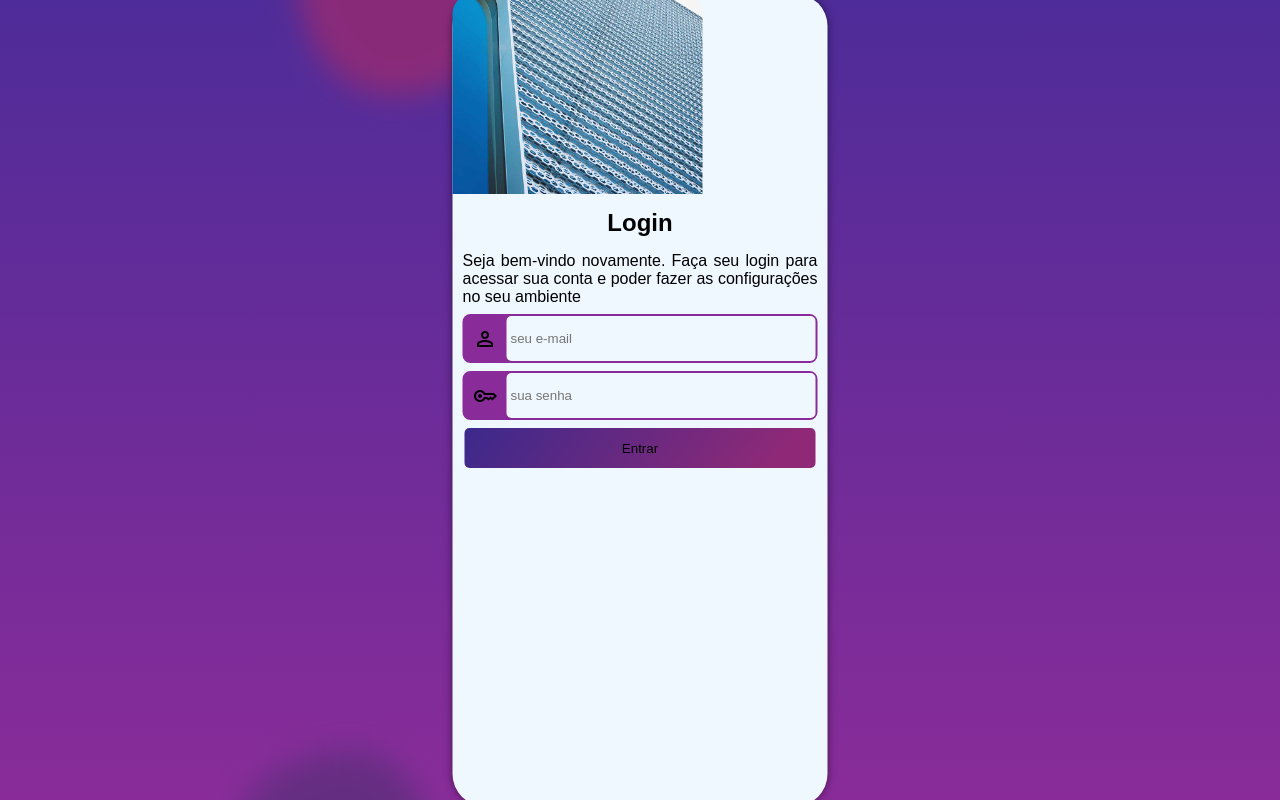
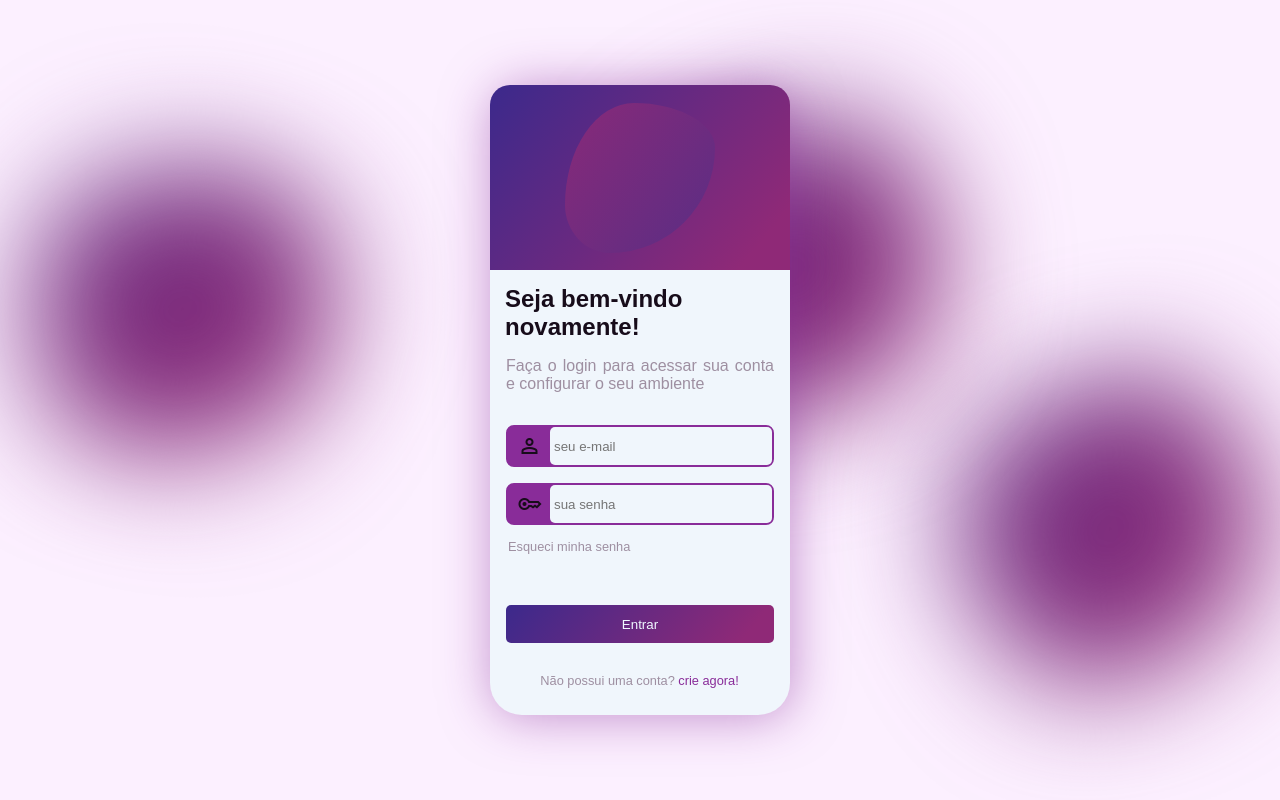
Before and after one commit to Joao-Eduardo-AJ/Formularios, a plain HTML site: page index.html in a window 1280 px wide. Drawn offline with nearby package versions, Linux system fonts and the light colour scheme.

Commit message:
Projeto pronto

```diff
--- a/estilos/style.css
+++ b/estilos/style.css
@@ -11,8 +11,9 @@
     --cor3: #5F2D83;
     --cor4: #892C99;
     --cor5: #8F2977;
-    --cor6: aliceblue;
-    --cor7: #1C0F1F;
+    --cor6: rgb(240, 246, 252);
+    --cor7: #170c1a;
+    --cor8: #9e8fa1;
 }
 
 * {
@@ -25,7 +26,7 @@ body,
 html {
     position: relative;
     height: 100vh;
-    background-image: linear-gradient(to top, var(--cor4), var(--cor2));
+    background-color: rgb(252, 240, 255);
     overflow: hidden;
 }
 
@@ -35,27 +36,26 @@ div#bola1 {
     position: absolute;
     left: 20%;
     top: 50%;
-    background-color:  var(--cor5);
-    width: 200px;
-    height: 200px;
+    background: linear-gradient(129.3deg, var(--cor3) -15.22%, var(--cor5) 88.61%);
+    width: 300px;
+    height: 300px;
     border-radius: 66% 34% 62% 38% / 42% 52% 48% 58%;
-    transition: all 5s;
-    animation-duration: 40s;
+    animation-duration: 10s;
     animation-name: bola1;
     animation-iteration-count: infinite;
     animation-direction: alternate;
     animation-timing-function: linear;
-    -webkit-filter: blur(15px);
-    -moz-filter: blur(15px);
-    -o-filter: blur(15px);
-    -ms-filter: blur(15px);
-    filter: blur(15px);
+    -webkit-filter: blur (60px);
+    -moz-filter: blur(60px);
+    -o-filter: blur(60px);
+    -ms-filter: blur(60px);
+    filter: blur(60px);
 }
 
 @keyframes bola1 {
     from {
         left: 30%;
-        top: -22%;
+        top: -10%;
 
     }
 
@@ -63,7 +63,6 @@ div#bola1 {
         left: -25%;
         top: 50%;
         transform: rotate(750deg);
-        background-color: var(--cor3);
     }
 }
 
@@ -73,35 +72,69 @@ div#bola2 {
     position: absolute;
     left: 20%;
     top: 50%;
-    background-color: var(--cor3);
-    width: 200px;
-    height: 200px;
+    background: linear-gradient(129.3deg, var(--cor3) -15.22%, var(--cor5) 88.61%);
+    width: 300px;
+    height: 300px;
     border-radius: 66% 34% 62% 38% / 42% 52% 48% 58%;
-    transition: all 5s;
-    animation-duration: 40s;
+    animation-duration: 10s;
     animation-name: bola2;
     animation-iteration-count: infinite;
     animation-direction: alternate;
     animation-timing-function: linear;
-    -webkit-filter: blur(15px);
-    -moz-filter: blur(15px);
-    -o-filter: blur(15px);
-    -ms-filter: blur(15px);
-    filter: blur(15px);
+    -webkit-filter: blur (60px);
+    -moz-filter: blur(60px);
+    -o-filter: blur(60px);
+    -ms-filter: blur(60px);
+    filter: blur(60px);
 }
 
 @keyframes bola2 {
     from {
         left: 0%;
-        top: 110%;
+        top: 95%;
 
     }
 
     to {
         left: 150%;
-        top: -20%;
+        top: 0%;
         transform: rotate(700deg);
-        background-color: var(--cor5);
+    }
+}
+
+div#bola3 {
+    padding: 0px;
+    margin: 0px;
+    position: absolute;
+    left: 20%;
+    top: 50%;
+    background: linear-gradient(129.3deg, var(--cor3) -15.22%, var(--cor5) 88.61%);
+    width: 300px;
+    height: 300px;
+    border-radius: 66% 34% 62% 38% / 42% 52% 48% 58%;
+    animation-duration: 10s;
+    animation-name: bola3;
+    animation-iteration-count: infinite;
+    animation-direction: alternate;
+    animation-timing-function: linear;
+    -webkit-filter: blur (60px);
+    -moz-filter: blur(60px);
+    -o-filter: blur(60px);
+    -ms-filter: blur(60px);
+    filter: blur(60px);
+}
+
+@keyframes bola3 {
+    from {
+        left: 110%;
+        top: 40%;
+
+    }
+
+    to {
+        left: -10%;
+        top: -10%;
+        transform: rotate(720deg);
     }
 }
 
@@ -112,26 +145,51 @@ section {
     transform: translate(-50%, -50%);
     text-align: center;
     background-color: var(--cor6);
-    width: 375px;
-    height: 812px;
+    width: 300px;
+    height: 630px;
     border-radius: 32px;
-    box-shadow: 0px 0px 8px rgba(0, 0, 0, 0.5);
+    box-shadow: 2px 2px 50px #892c9980;
 }
 
-div#imagem {
-    background: url(/imagens/predio.jpg) left bottom no-repeat;
+form > div > p {
+    font-size: 0.8em;
+}
+
+div#head {
+    background: linear-gradient(129.3deg, var(--cor1) -15.22%, var(--cor5) 88.61%);
     background-size: cover;
-    transform: scaleX(-1);
-    height: 200px;
-    width: 250px;
+    height: 185px;
+    width: 300;
     border-radius: 20px 20px 0px 0px;
+    position: relative;
+}
+
+div#desenho {
+    position: absolute;
+    left: 50%;
+    top: 50%;
+    transform: translate(-50%, -50%);
+    display: block;
+    background-image: linear-gradient(129.3deg, var(--cor5) -15.22%, var(--cor3) 88.61%);
+    width: 150px;
+    height: 150px;
+    border-radius: 46% 54% 70% 30% / 68% 30% 70% 32% ;
 }
 
 h1 {
     margin: 15px;
+    text-align: left;
+    color: var(--cor7);
+}
+
+p#text {
+    margin: 16px 16px 32px 16px;
+    padding: 0px;
+    color: var(--cor8);
 }
 
 p {
+    color: var(--cor7);
     text-align: justify;
     padding: 0px 10px;
 }
@@ -141,15 +199,30 @@ div.campo {
     background-color: var(--cor4);
     border: 2px solid var(--cor4);
     display: block;
-    margin: 8px 10px;
+    margin: 16px 16px;
     border-radius: 8px;
-    height: 45px;
+    height: 38px;
     text-align: right;
+}
+
+p.aux {
+    color:var(--cor8);
+    font-size: 0.8em;
+    padding: 0px;
+    margin: 16px 0px 16px 0px;
+}
+
+p > a {
+    color: #892C99;
+}
+
+a {
+    text-decoration: none;
 }
 
 input {
     background-color: var(--cor6);
-    height: 83%;
+    height: 79%;
     width: calc(100% - 50px);
     border: 0px;
     padding: 4px;
@@ -158,7 +231,7 @@ input {
 }
 
 input:hover {
-    background-color: rgb(203, 210, 216);
+    background-color: rgb(226, 233, 240);
 }
 
 i {
@@ -168,26 +241,39 @@ i {
     transform: translate(0%, -50%);
     padding: 12px;
     border-radius: 10px;
+    color: var(--cor7);
+}
+
+div#validacao > p {
+    text-align: center;
 }
 
 .val {
     box-sizing: border-box;
-    height: 40px;
-    width: calc(100% - 24px);
+    color: aliceblue;
+    width: calc(100% - 32px);
+    height: 38px;
     background: linear-gradient(129.3deg, var(--cor1) -15.22%, var(--cor5) 88.61%);
-    margin: 0px 1px 0px 1px;
+    margin: 64px 0px 0px 0px;
     border: 0px;
     border-radius: 5px;
     cursor: pointer;
-    transition: all 0.3s;
+    transition: all 0.2s;
 }
 
 
 
 .val:hover {
     font-size: 10.5pt;
-    margin: -1px;
-    width: calc(100% - 20px);
-    height: 42px;
+    margin: 62px 0px 0px 0px;
+    width: calc(100% - 28px);
+    height: 40px;
     box-shadow: 0px 3px 10px rgba(0, 0, 0, 0.5);
 }
+
+#npc {
+    position: absolute;
+    left: 30%;
+    top: 572px;
+    transform: translatex(-20%);
+}
--- a/index.html
+++ b/index.html
@@ -9,20 +9,21 @@
     <link rel="stylesheet" href="./estilos/mediaquerys.css">
     <link rel="stylesheet"
         href="https://fonts.googleapis.com/css2?family=Material+Symbols+Outlined:opsz,wght,FILL,GRAD@20..48,100..700,1,0..200" />
-    <title>Document</title>
+    <title>Tela de Login</title>
 </head>
 
 <body>
     <main>
         <div id="bola1"></div>
         <div id="bola2"></div>
+        <div id="bola3"></div>
         <section>
-            <div id="imagem">
+            <div id="head">
+                <div id="desenho"></div>
             </div>
             <div id="formulario">
-                <h1>Login</h1>
-                <p>Seja bem-vindo novamente. Faça seu login para acessar sua conta e poder fazer as configurações no seu
-                    ambiente</p>
+                <h1>Seja bem-vindo novamente!</h1>
+                <p id="text">Faça o login para acessar sua conta e configurar o seu ambiente</p>
                 <form action="login.php" method="post" autocomplete="on">
                     <div class="campo">
                         <label for="iemail"> <i class="material-symbols-outlined">person</i></label>
@@ -34,10 +35,13 @@
                         <label for="isenha"><i class="material-symbols-outlined">key</i></label>
                         <input type="password" name="senha" id="isenha" placeholder="sua senha" required minlength="8"
                             maxlength="20">
+                        <a href="https://github.com/Joao-Eduardo-AJ">
+                            <p class="aux">Esqueci minha senha</p>
+                        </a>
                     </div>
                     <div id="validacao">
                         <input type="submit" value="Entrar" class="val" id="ent">
-                       <!-- <a href="https://github.com/Joao-Eduardo-AJ"><button type="button" class="val" id="esq">Esqueci a senha</button></a>-->
+                        <p class="aux" id="npc">Não possui uma conta? <a href="#">crie agora!</a></p>
                     </div>
                 </form>
             </div>
```
Also changed, not shown: imagens/predio.jpg (deleted).
